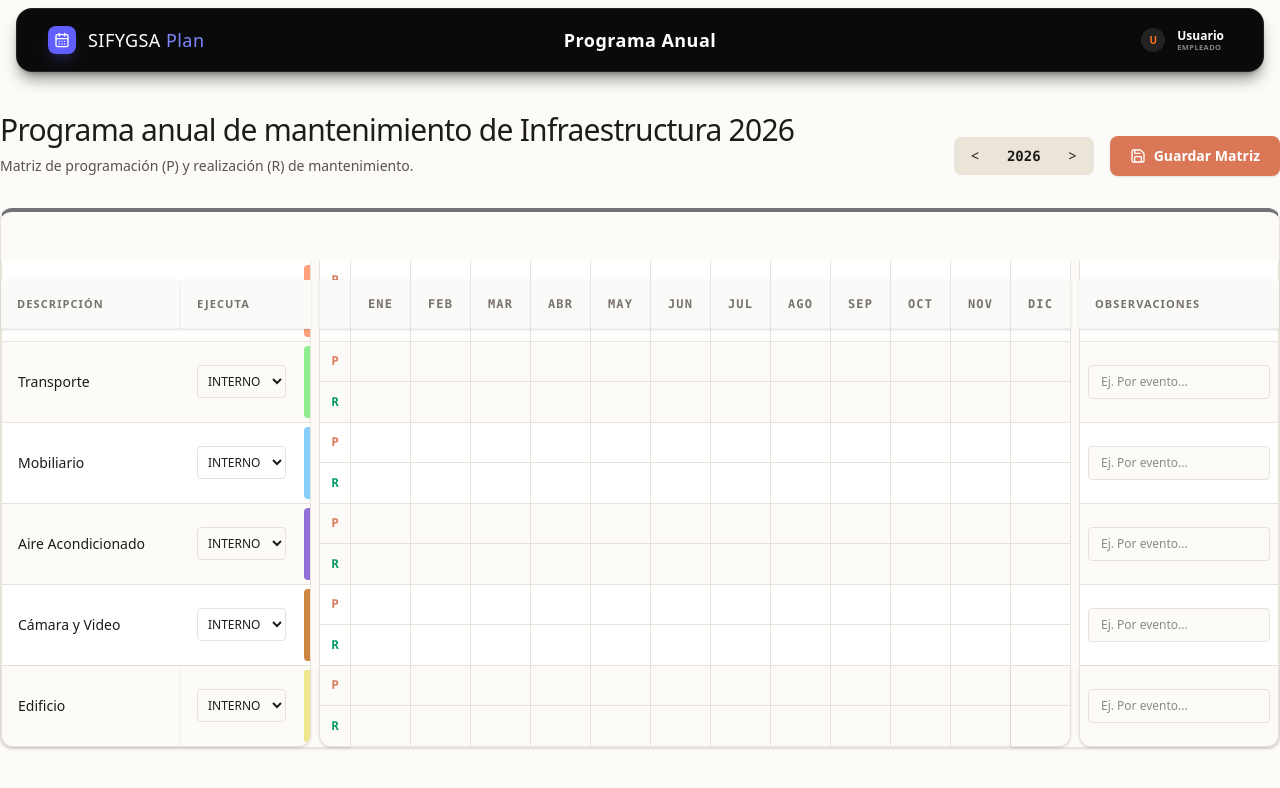
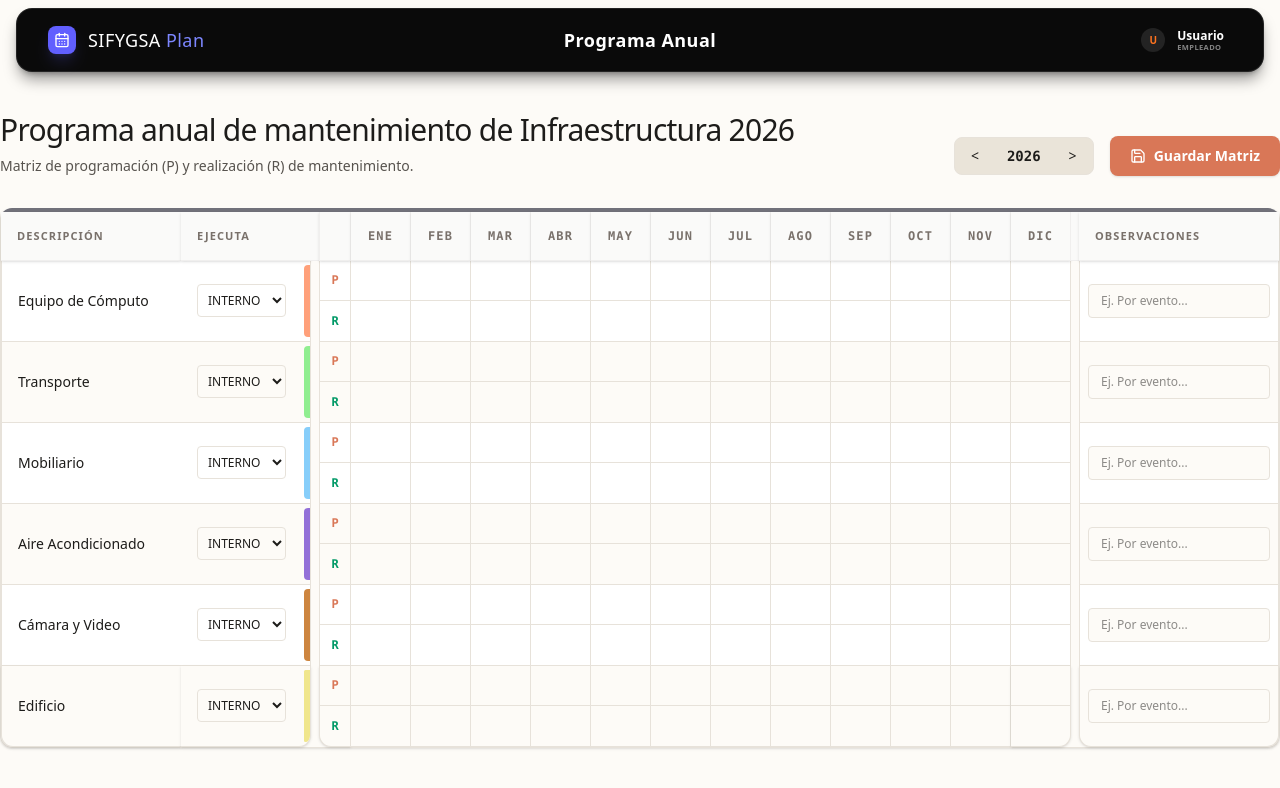
Before and after one commit to SIFYGSAPROJECTS/SIFYGSAFLEET, a Next.js app: page /programa-anual in a window 1280 px wide. Shown: the top 788 px of the page. Built offline with nearby package versions, Linux system fonts and the light colour scheme; no server answers; the database is empty.

Commit message:
error de UI, 'programa anual'

```diff
--- a/app/programa-anual/page.tsx
+++ b/app/programa-anual/page.tsx
@@ -196,23 +196,23 @@ export default function ProgramaAnualPage() {
               <thead>
                 <tr className="border-b border-[var(--border-cream)] text-stone-500 text-[11px] uppercase tracking-widest font-black">
                   {/* Seccion 1: Info */}
-                  <th className="sticky z-30 p-4 font-bold w-[180px] border-b border-stone-200/50 bg-stone-50 shadow-sm" style={{ top: '72px' }}>DESCRIPCIÓN</th>
-                  <th className="sticky z-30 p-4 font-bold w-[130px] border-b border-stone-200/50 bg-stone-50 shadow-sm" style={{ top: '72px' }}>EJECUTA</th>
+                  <th className="sticky top-0 z-40 p-4 font-bold w-[180px] border-b border-stone-200/50 bg-stone-50 shadow-sm">DESCRIPCIÓN</th>
+                  <th className="sticky top-0 z-40 p-4 font-bold w-[130px] border-b border-stone-200/50 bg-stone-50 shadow-sm">EJECUTA</th>
 
                   {/* Spacer 1 */}
-                  <th className="w-2 min-w-[8px] p-0 bg-transparent border-none"></th>
+                  <th className="sticky top-0 z-40 w-2 min-w-[8px] p-0 bg-stone-50 border-b border-stone-200/50"></th>
 
                   {/* Seccion 2: Calendario */}
-                  <th className="sticky z-30 p-0 border-b border-l border-r border-[var(--border-cream)] border-stone-200/50 w-8 text-center bg-stone-50 shadow-sm" style={{ top: '72px' }}></th>
+                  <th className="sticky top-0 z-40 p-0 border-b border-l border-r border-[var(--border-cream)] border-stone-200/50 w-8 text-center bg-stone-50 shadow-sm"></th>
                   {mesesNombres.map((mes, i) => (
-                    <th key={mes} className={`sticky z-30 p-2 border-b border-r border-[var(--border-cream)] border-stone-200/50 text-center font-mono text-[10px] sm:text-xs min-w-[44px] bg-stone-50 shadow-sm`} style={{ top: '72px' }}>{mes}</th>
+                    <th key={mes} className={`sticky top-0 z-40 p-2 border-b border-r border-[var(--border-cream)] border-stone-200/50 text-center font-mono text-[10px] sm:text-xs min-w-[44px] bg-stone-50 shadow-sm`}>{mes}</th>
                   ))}
 
                   {/* Spacer 2 */}
-                  <th className="w-2 min-w-[8px] p-0 bg-transparent border-none"></th>
+                  <th className="sticky top-0 z-40 w-2 min-w-[8px] p-0 bg-stone-50 border-b border-stone-200/50"></th>
 
                   {/* Seccion 3: Observaciones */}
-                  <th className="sticky z-30 p-4 font-bold w-[200px] border-b border-stone-200/50 bg-stone-50 shadow-sm" style={{ top: '72px' }}>OBSERVACIONES</th>
+                  <th className="sticky top-0 z-40 p-4 font-bold w-[200px] border-b border-stone-200/50 bg-stone-50 shadow-sm">OBSERVACIONES</th>
                 </tr>
               </thead>
               <tbody>
```
